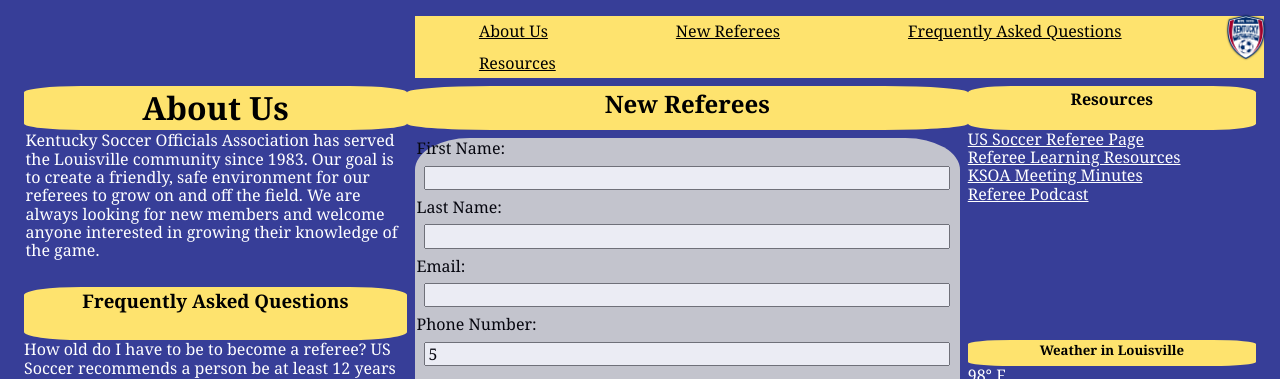
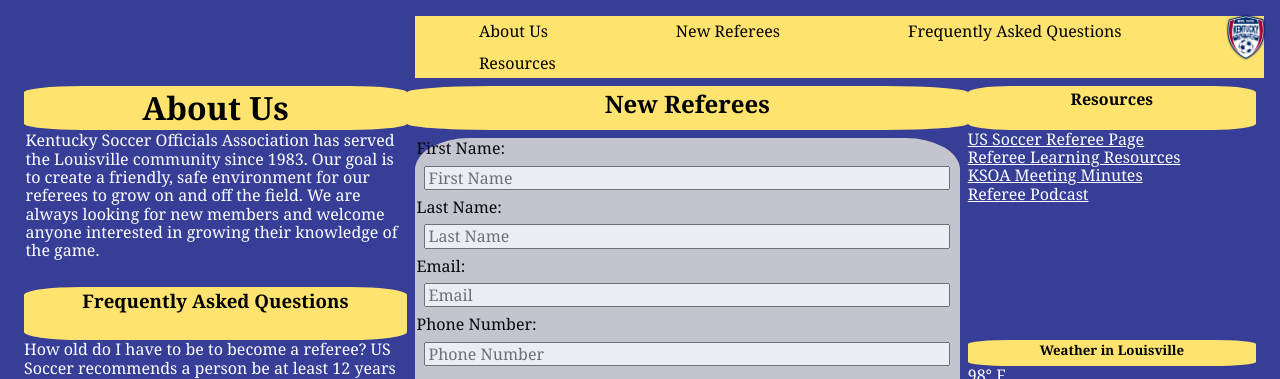
Before and after one commit to JacksonKrauser/KSRA_API, a plain HTML site: page src/index.html in a window 1280 px wide. Both pictures are taken after typing "Sample", "Sample", "name@example.com", "5" into the empty fields and a click on the button "Submit". Shown: the top 379 px of the page. Drawn offline with Linux system fonts and the light colour scheme.

Commit message:
form updated/js

```diff
--- a/src/index.html
+++ b/src/index.html
@@ -41,10 +41,10 @@
 
         <nav class="navigation-desktop">
             <ul>
-                <li><a href="#aboutus">About Us</a></li>
-                <li><a href="#newreferees">New Referees</a></li>
-                <li><a href="#faqs">Frequently Asked Questions</a></li>
-                <li><a href="#resources">Resources</a></li>
+                <li><a ref="#aboutus">About Us</a></li>
+                <li><a ref="#newreferees">New Referees</a></li>
+                <li><a ref="#faqs">Frequently Asked Questions</a></li>
+                <li><a ref="#resources">Resources</a></li>
             </ul>
             <img class="logo" src="./KSRA_logo.png" alt="the official logo of Kentucky Soccer Officials Association">
 
@@ -64,10 +64,10 @@
 
     <form name="myForm">
         <form method="post" action="/api/single-file" enctype="multipart/form-data">
-                First Name: <input type="text" name="fname">
-                Last Name: <input type="text" name="lname">
-                Email: <input type="text" name="email">
-                Phone Number: <input type="number" name="pnumber" min="1000000000" max ="999999999">
+                First Name: <input type="text" name="fname" placeholder="First Name">
+                Last Name: <input type="text" name="lname" placeholder="Last Name">
+                Email: <input type="text" name="email" placeholder="Email">
+                Phone Number: <input type="number" name="pnumber" min="1000000000" max ="999999999" placeholder="Phone Number">
                 <button type="button" id="submit" onclick="validateForm()" onSubmit="WriteToFile(this)">Submit</button>
                 <p id="message" style="display:none"> </p>
             </form>
@@ -123,8 +123,8 @@
            </div>
         </div>
 
-        <script type ="text/javascript" src="/src/script.js"></script>
-        <script type ="text/javascript" src="/src/index.js"></script>
+        <script type ="text/javascript" src="script.js"></script>
+        <script type ="text/javascript" src="index.js"></script>
 
         <footer>
 
--- a/src/index.js
+++ b/src/index.js
@@ -1,4 +1,4 @@
-import './styles.css';
+import 'styles.css';
 app.use(express.static("public"));
 
 // Bring in the express server and create application
--- a/src/script.js
+++ b/src/script.js
@@ -11,7 +11,7 @@
         document.forms["myForm"]["email"].value = "";
         document.forms["myForm"]["fname"].value = "";
         document.forms["myForm"]["lname"].value = "";
-        document.forms["myForm"]["pnumber"].value = numbers;
+        document.forms["myForm"]["pnumber"].value = "";
 
         setTimeout(() => {
           document.getElementById("message").style.display = "none";
@@ -128,7 +128,7 @@
     const { name } = data;
     const { icon, description } = data.weather[0];
     const { temp, humidity } = data.main;
-    const {speed } = data.wind;
+    const { speed } = data.wind;
       document.querySelector(".city").innerText = "Weather in " + name;
       document.querySelector("icon").src =
       "https://openweathermap.org/img/wn/"  + icon + ".png";
@@ -137,11 +137,13 @@
       document.querySelector(".humidity").innerText = "Humidity: " + humidity + " %";
       document.querySelector(".wind").innerText = "Wind speed " + speed + " km/h";
       document.querySelector(".weather").classList.remove("loading");
-        search = function () {
+  },
+        search : function () {
           this.fetchWeather(document.querySelector(".search-bar").value);
-        };
-  },
+        },
 };
+
+
   document.querySelector(".search button").addEventListener("click", function () {
     weather.search();
   });
@@ -156,6 +158,47 @@
     )
   ;
 
+//Store form data locally//
+// var inputfname= document.getElementById("fname");
+// window.localStorage.setItem("fname", inputfname.value);
+
+// var inputlname= document.getElementById("lname");
+// window.localStorage.setItem("lname", inputEmail.value);
+
+// var inputEmail= document.getElementById("email");
+// window.localStorage.setItem("email", inputEmail.value);
+
+// var inputpnumber= document.getElementById("pnumber");
+// window.localStorage.setItem("pnumber", inputpnumber.value);
+
+// var storedValue = localStorage.getItem("fname");
+// var storedValue = localStorage.getItem("lname");
+// var storedValue = localStorage.getItem("email");
+// var storedValue = localStorage.getItem("pnumber");
+
+//var fname = $('#fname').val();
+// var lname = $('#lname').val();
+// var email = $('#email').val();
+// var pnumber = $('#pnumber').val();
+// localStorage.setItem("fname", fname);
+// localStorage.setItem("lname", lname);
+// localStorage.setItem("email", email);
+// localStorage.setItem("pnumber", pnumber);
+
+// function persistInput(input)
+// {
+//   var key = "input-" + fname.id;
+
+//   var storedValue = localStorage.getItem(key);
+
+//   if (storedValue)
+//       input.value = storedValue;
+
+//   input.addEventListener('input', function ()
+//   {
+//       localStorage.setItem(key, fname.value);
+//   });
+// }
 
 // //Array with soccer term of the day//
 // var terms = new Array();
```
